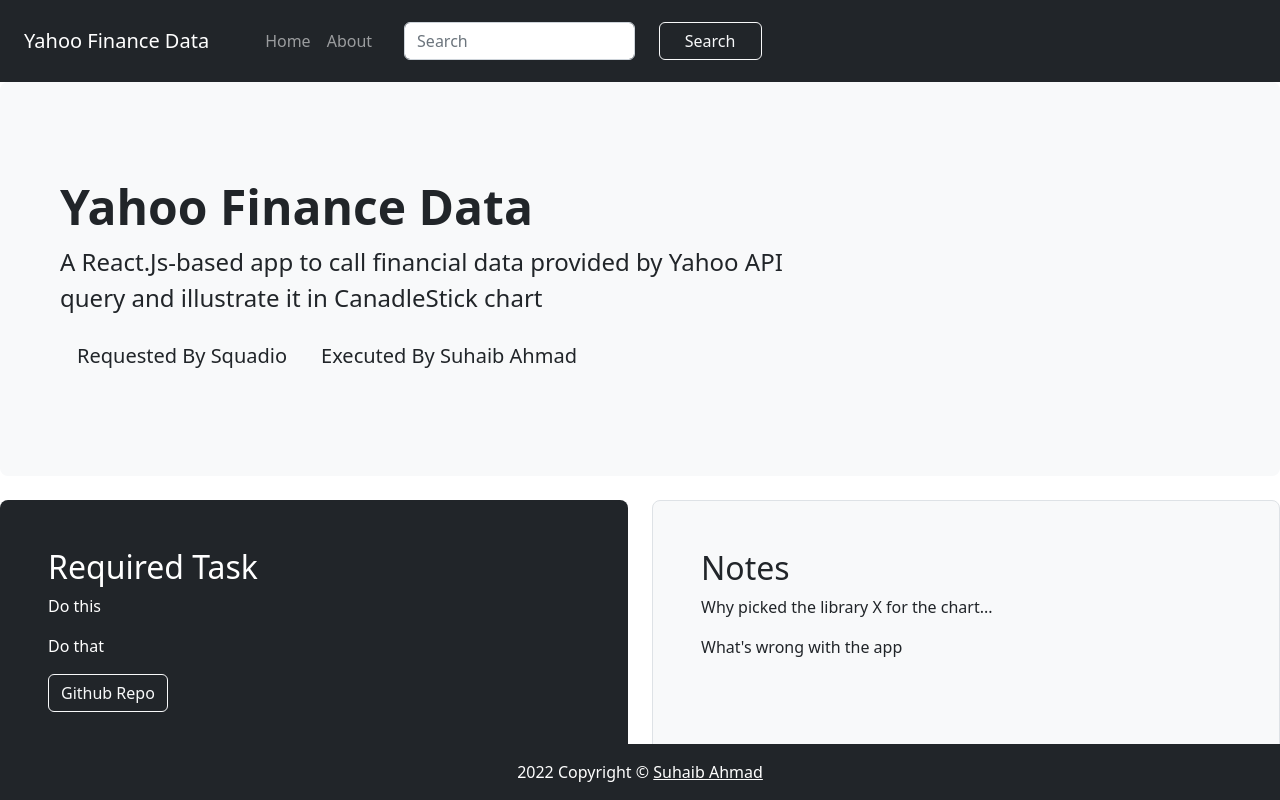
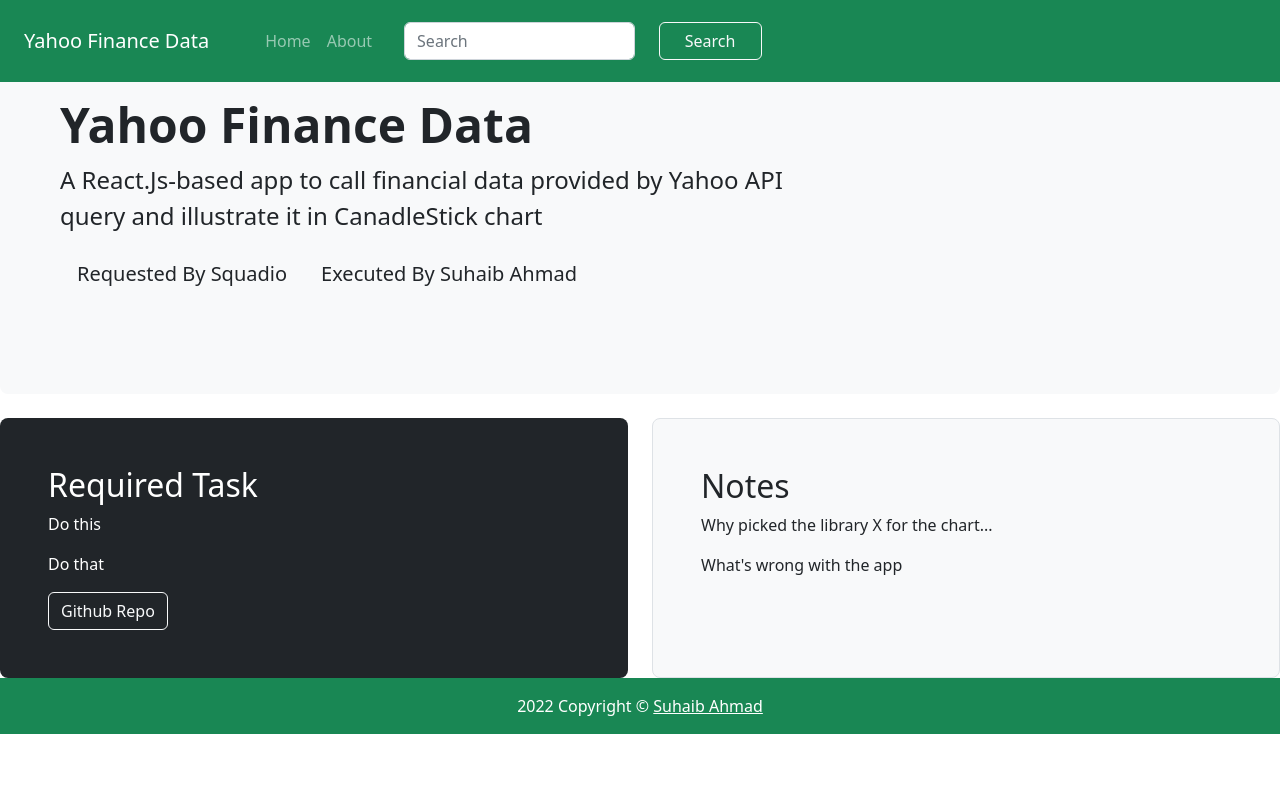
Before and after one commit to makkahwi/Squadio_Assessment, a React (Create React App) app: page /about in a window 1280 px wide. Built offline with nearby package versions, Linux system fonts and the light colour scheme; no server answers.

Commit message:
Layout Color Fixes

```diff
--- a/src/Layout/Footer.js
+++ b/src/Layout/Footer.js
@@ -2,7 +2,7 @@
 export default function Footer() {
   return (
     <>
-      <footer className="bg-dark text-center text-white position-absolute bottom-0 w-100">
+      <footer className="bg-success text-center text-white w-100">
         <div className="text-center p-3">
           {new Date().getFullYear()} {("Copyright © ")}
           <a className="text-white" href="https://Suhaib.dev" target="_blank" rel="noreferrer">Suhaib Ahmad</a>
--- a/src/Layout/Header.js
+++ b/src/Layout/Header.js
@@ -1,9 +1,13 @@
 import { Link } from "react-router-dom";
+import { useLocation } from 'react-router-dom'
 
 export default function Header() {
+  const location = useLocation();
+  const { pathname } = location;
+
   return (
     <>
-      <nav className="navbar navbar-expand-lg navbar-dark bg-dark justify-content-between">
+      <nav className="navbar navbar-expand-lg navbar-dark bg-success justify-content-between fixed-top">
         <h5 className="my-3 navbar-brand mx-4">
           {("Yahoo Finance Data")}
         </h5>
@@ -15,13 +19,13 @@
         <div className="collapse navbar-collapse" id="navbarSupportedContent">
           <ul className="navbar-nav mr-auto mx-4">
             <li className="nav-item active">
-              <Link to="" className="nav-link" >
+              <Link to="" className={`nav-link ${pathname === "" && "text-danger"}`} >
                 {("Home")}
               </Link>
             </li>
 
             <li className="nav-item">
-              <Link to="about" className="nav-link" >
+              <Link to="about" className={`nav-link ${pathname === "about" && "text-danger"}`} >
                 {("About")}
               </Link>
             </li>
--- a/src/Views/Home.js
+++ b/src/Views/Home.js
@@ -45,8 +45,7 @@
   };
 
   return (
-    <div className="bg-light text-center min-vh-100">
-      <div className="bg-light d-flex justify-content-center">
+    <div className="bg-light text-center min-vh-75 d-flex justify-content-center py-5 mt-5">
       <div className="col-10">
         <div className="row mt-5 justify-content-around">
           <div className="col-lg-5">
@@ -65,7 +64,6 @@
           </div>
         </div>
       </div>
-      </div>
-    </div>
+    </div >
   );
 }
```
Lines whose indentation alone changed are shown as unchanged.
